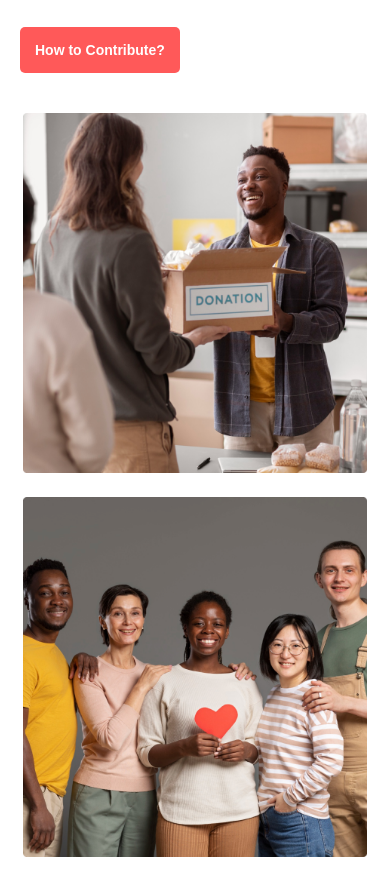
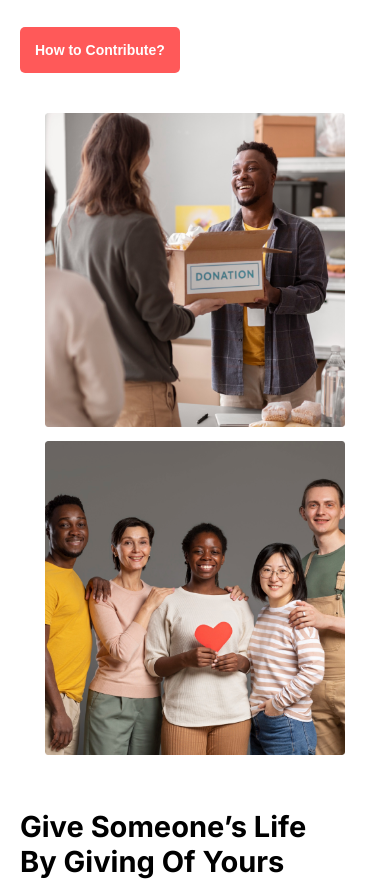
Before and after one commit to nazmul5675/donate-today-main-000, a plain HTML site: page index.html in a window 390 px wide. Shown: the part 2633-3515 px from the top of the page. Drawn offline with Linux system fonts and the light colour scheme.

Commit message:
final touch of privious modification

```diff
--- a/style.css
+++ b/style.css
@@ -389,9 +389,9 @@ footer p {
     }
 
     .content-box-img img {
-        max-width: 400px;
+        max-width: 300px;
         max-height: 360px;
-        margin-bottom: 20px;
+        margin-bottom: 10px;
     }
 
     /* update-input */
@@ -401,10 +401,12 @@ footer p {
 
     .update-input {
         margin-bottom: 60px;
+        padding: 76px 80px;
     }
 
     .update-input input {
         padding: 14.5px;
+        width: 145px;
     }
 
 
```
